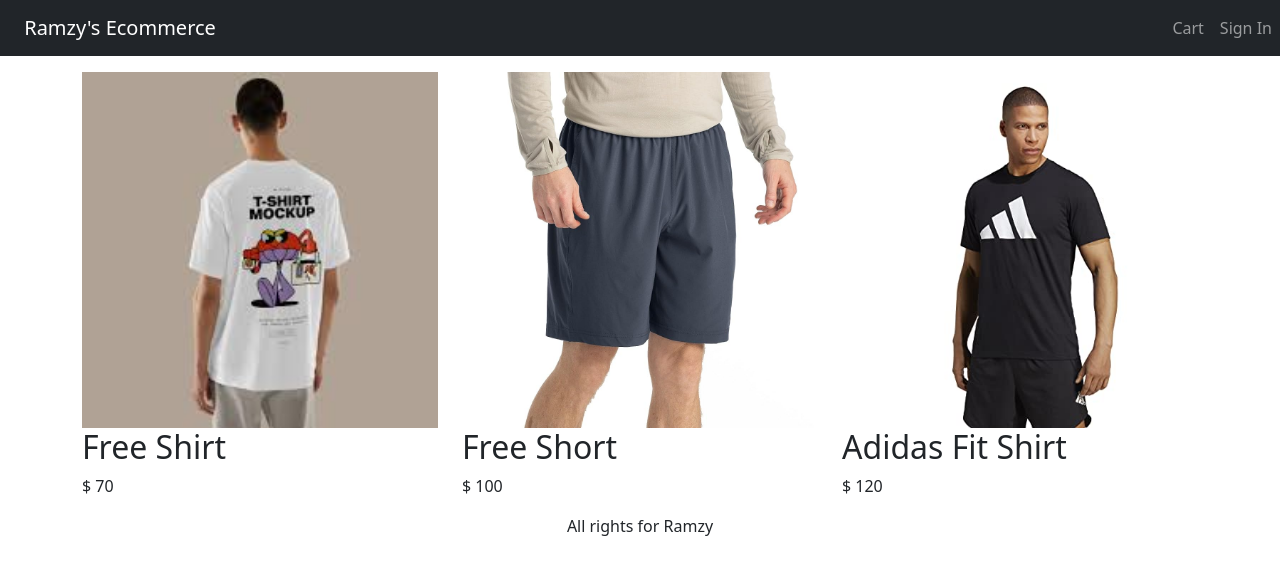
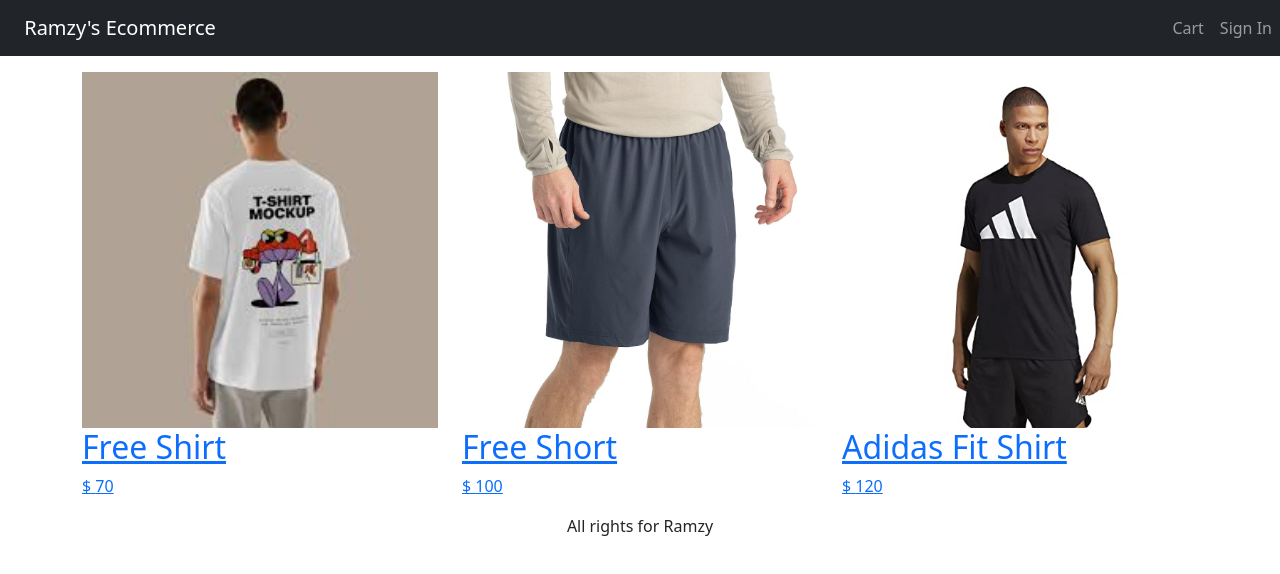
Before and after one commit to Ramzy-Saad/MERN-E-Commerce, a React (Vite) app: page / in a window 1280 px wide. Shown: the top 574 px of the page. Built offline with nearby package versions, Linux system fonts and the light colour scheme.

Commit message:
product link

```diff
--- a/src/main.tsx
+++ b/src/main.tsx
@@ -10,12 +10,14 @@
   RouterProvider,
 } from "react-router";
 import HomePage from './pages/HomePage.tsx'
+import ProductPage from './pages/ProductPage.tsx'
 
 
 const router = createBrowserRouter(
   createRoutesFromElements(
     <Route path="/" element={<App />}>
       <Route index={true} element={<HomePage />} />
+      <Route path='product/:slug' element={<ProductPage />} />
     </Route>
   )
 );
--- a/src/pages/HomePage.tsx
+++ b/src/pages/HomePage.tsx
@@ -1,11 +1,13 @@
 import { Col, Row } from 'react-bootstrap'
 import { sampleProducts } from '../types/data';
+import { Link } from 'react-router-dom';
 
 export default function HomePage() {
     return (
         <Row>
             {sampleProducts.map((product) => (
                 <Col key={product.slug} sm={6} md={3} lg={4} >
+                    <Link to={"product/"+ product.slug}>
                         <img
                             src={product.image}
                             alt={product.name}
@@ -13,6 +15,7 @@
                         />
                         <h2>{product.name}</h2>
                         <p>$ {product.price}</p>
+                    </Link>
                 </Col>
             ))}
         </Row>
--- /dev/null
+++ b/src/pages/ProductPage.tsx
@@ -0,0 +1,7 @@
+export default function ProductPage() {
+  return (
+    <div>
+
+    </div>
+  )
+}
```
Lines whose indentation alone changed are shown as unchanged.
